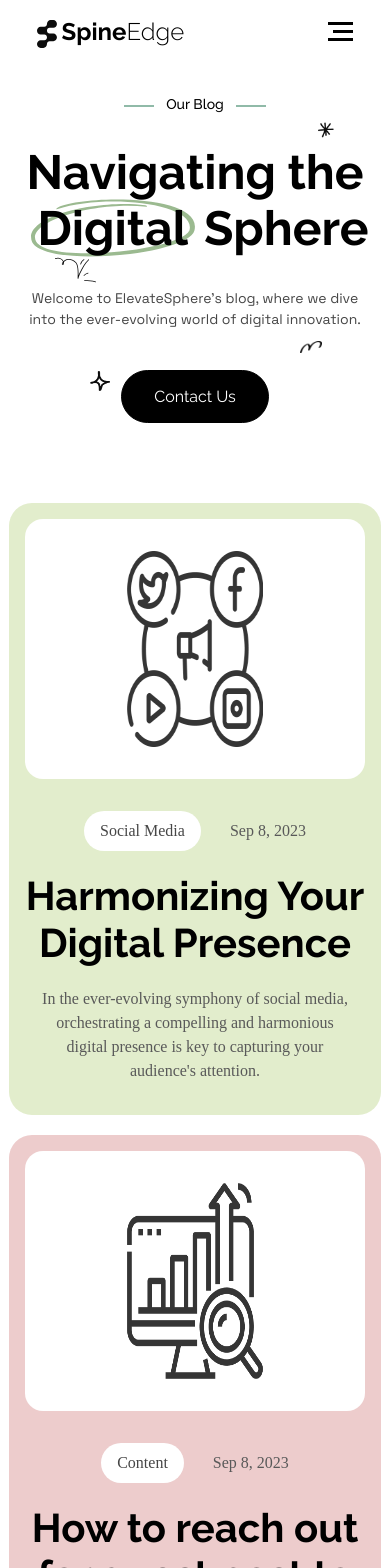
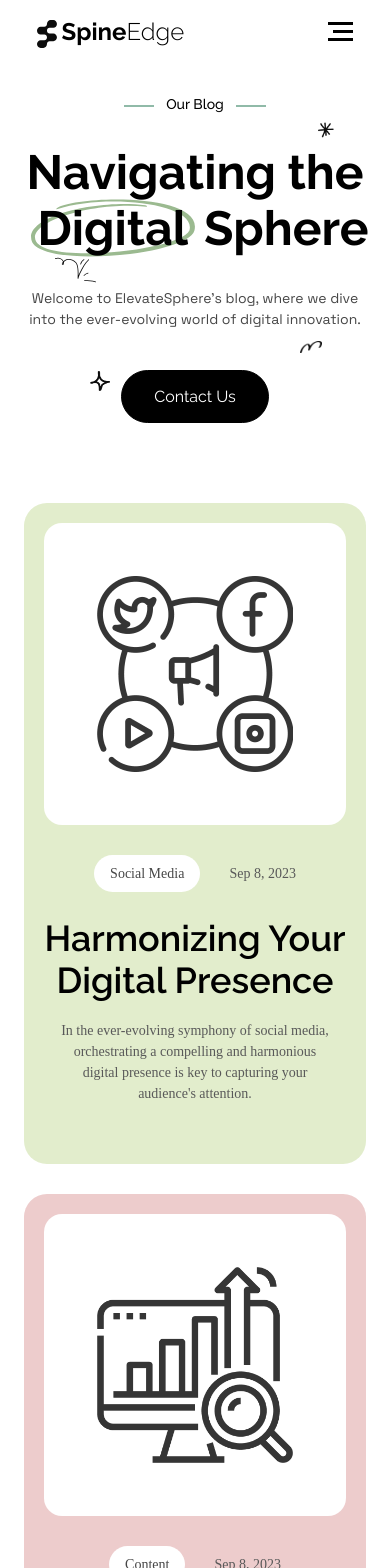
Before and after one commit to ammaryasser21/SpinEdge, a Next.js app: page /blog in a window 390 px wide. Shown: the top 1568 px of the page. Built offline with nearby package versions, Linux system fonts and the light colour scheme.

Commit message:
finish blog page

```diff
--- a/Components/Blog.jsx
+++ b/Components/Blog.jsx
@@ -77,6 +77,7 @@ const Blog = () => {
               },
             ]}
             center={false}
+            font={spaceGrotesk.className}
           />
         </div>
         <BlogCards font={spaceGrotesk} />
--- a/Components/CustomButton.jsx
+++ b/Components/CustomButton.jsx
@@ -2,8 +2,8 @@ import React from "react";
 import "../style/CustomButton.css";
 import Link from "next/link";
 
-const CustomButton = ({ buttons, center }) => (
-  <div className={`buttons ${center ? "center" : ""}`}>
+const CustomButton = ({ buttons, center,font }) => (
+  <div className={`buttons ${center ? "center" : ""} ${font}`}>
     {buttons.map(({ title, to, classColor, showArrow }) =>
       title ? (
         <Link key={title} href={to} className={classColor}>
--- a/style/Blog.css
+++ b/style/Blog.css
@@ -4,7 +4,6 @@
 .blog-cards .card:nth-child(1){background-color:#e2edcc}
 .blog-cards .card:nth-child(2){background-color:#edcccc}
 .blog-cards .card .img{width:100%;display:grid;place-items:center;padding:2rem 0;-o-border-radius:18px;-webkit-border-radius:18px;-moz-border-radius:18px;-ms-border-radius:18px;border-radius:18px;background-color:#fff}
-.blog-cards .card .img img{width:40%}
 .blog-cards .card .content-card{display:flex;flex-direction:column;gap:5px}
 .blog-cards .card .content-card .first{display:flex;flex-direction:row;gap:10px;align-items:center}
 .blog-cards .card p{font-family:'__Space_Grotesk_587f35','__Space_Grotesk_Fallback_587f35';font-style:normal}
@@ -14,8 +13,10 @@
 .blog-cards .card .content-card p{color:var(--text-ss-color);line-height:1.5}
 .Blog-Home .top .buttons{width:auto;margin:1rem;display:flex;flex-direction:row;gap:1rem;justify-content:flex-start;align-items:center;text-wrap:nowrap;flex-wrap:wrap}
 @media (max-width:768px){
-.blog-cards{flex-wrap:wrap;gap:20px;align-items:center;justify-content:center}
-.blog-cards .card{width:87%;text-align:center;align-items:center;gap:1rem}
+.blog-cards{gap:30px;padding:0 24px}
+.blog-cards .card{width:100%;text-align:center;align-items:center;gap:30px;padding:20px;padding-bottom:60px}
+.blog-cards .card .img{width:calc(100% - 106px);padding:53px;border-radius:18px;background-color:#fff}
 .blog-cards .card .content-card .first{display:flex;flex-direction:row;gap:29px;align-items:center;justify-content:center}
-.Blog-Home .top{justify-content:center;align-items:center}
+.blog-cards .card .content-card h1{font-size:36px;font-weight:600;padding-top:20px;padding-bottom:14px}
+.blog-cards .card .content-card p{margin:0;font-size:14px}
 }
--- a/style/Home.css
+++ b/style/Home.css
@@ -120,7 +120,11 @@ section.Hero-Home{padding-top:0;display:flex;flex-direction:row;justify-content:
 .Blog-Home .top{display:flex;flex-direction:column;justify-content:space-between;align-items:flex-start}
 .Blog-Home .cards .card h2{color:#000;margin:0;padding-top:20px;padding-bottom:14px;font-size:24px;font-weight:600;text-wrap:wrap}
 .Blog-Home .top .info{width:calc(100% - 48px);padding:0 24px}
-.Blog-Home .top .buttons{width:calc(100% - 48px);padding:0 24px}
+.Blog-Home .top .info h2 {
+    padding-bottom: 32px;
+}
+.Blog-Home .top .buttons{width:calc(100% - 48px);padding:0 24px;margin:0;gap:9.66px}
+.Blog-Home .top .buttons a{padding:10px 20px;font-size:12px;}
 .Blog-Home .Blog-p{justify-content:center}
 .AboutUs-Home .left .bottom{padding:1rem;max-width:100%;width:auto;background-color:#e8e8ff;border-top-left-radius:33px;border-top-right-radius:33px;border-bottom-right-radius:0;border-bottom-left-radius:33px}
 }
```
